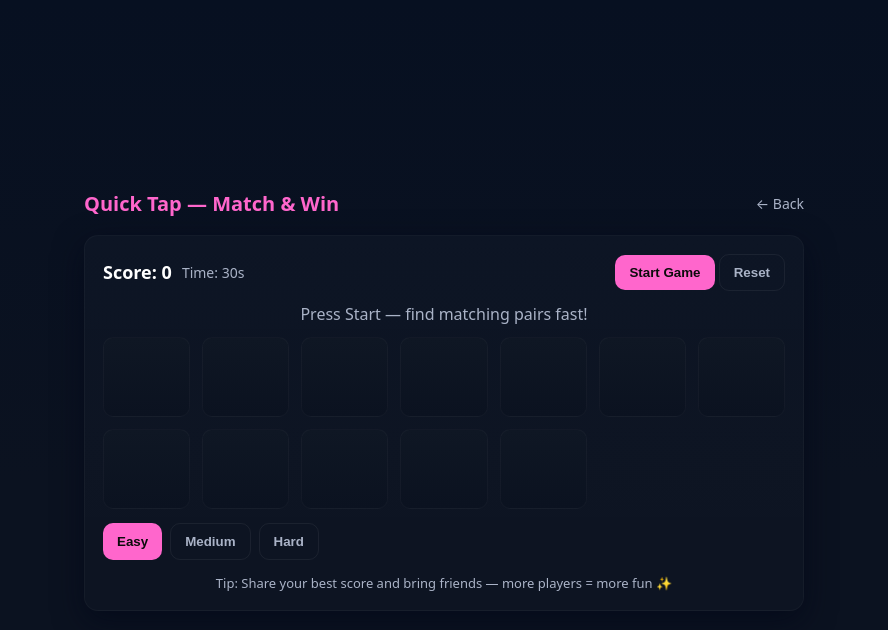
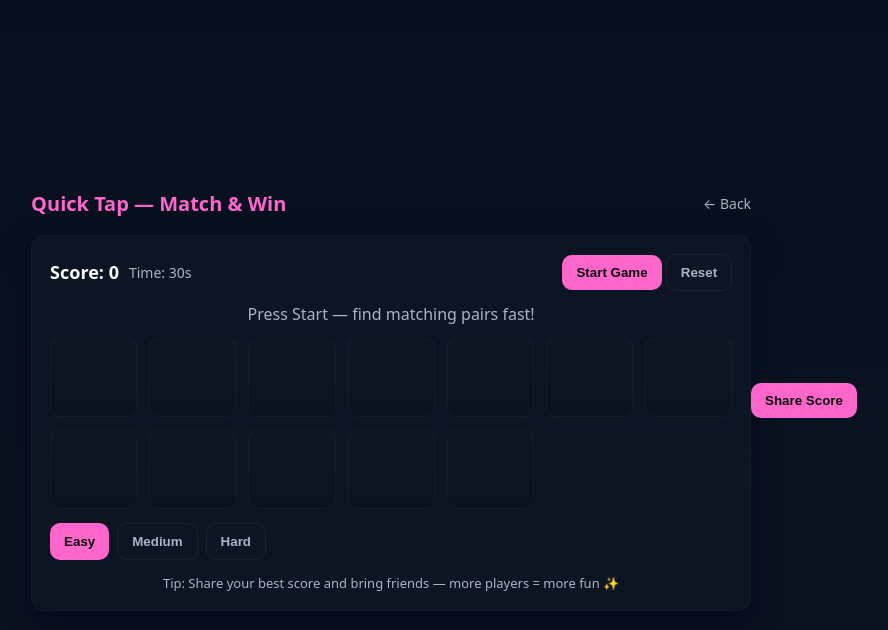
Before and after one commit to afrinafsana/Afrin-website, a Flask app: page /game in a window 1280 px wide. Shown: the top 630 px of the page, without its empty margins (196-1084 px from the left). Run offline with Flask 3, Linux system fonts and the light colour scheme.

Commit message:
Update game.html

```diff
--- a/templates/game.html
+++ b/templates/game.html
@@ -242,4 +242,15 @@
     buildBoard();
   </script>
 </body>
-</html>
+<!-- Share button -->
+<button id="shareScoreBtn">Share Score</button>
+<script>
+  document.getElementById('shareScoreBtn').addEventListener('click', async () => {
+    const text = `I scored ${localStorage.getItem('bestScore') || 0} in Quick Tap — Try it: ${location.href}`;
+    if (navigator.share) {
+      navigator.share({ title: 'Play Quick Tap', text, url: location.href });
+    } else {
+      prompt('Copy & share this:', text);
+    }
+  });
+</script>
```
